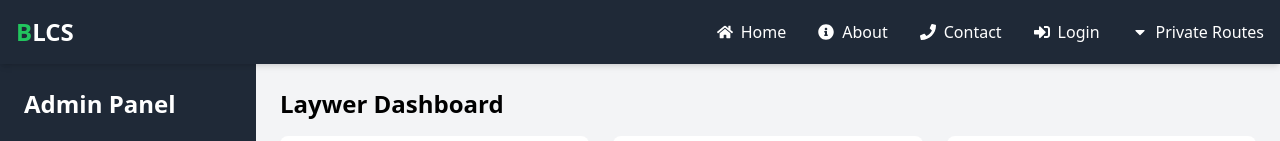
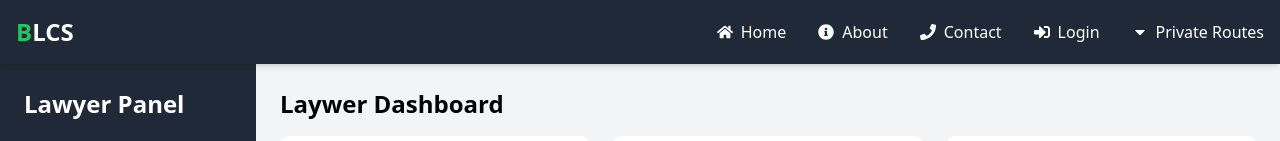
Before and after one commit to Mehedi7242/BLSC, a React (Vite) app: page /dashboard in a window 1280 px wide. Shown: the top 141 px of the page. Built offline with nearby package versions, Linux system fonts and the light colour scheme.

Commit message:
feat:dashboard added lawer

```diff
--- a/src/features/dashboard/Dashboard.jsx
+++ b/src/features/dashboard/Dashboard.jsx
@@ -7,7 +7,7 @@ const Dashboard = () => {
     <div className="flex h-screen bg-gray-100">
       {/* Sidebar */}
       <div className="w-64 bg-gray-800 text-white p-6">
-        <h2 className="text-2xl font-bold mb-8">Admin Panel</h2>
+        <h2 className="text-2xl font-bold mb-8">Lawyer Panel</h2>
         <nav>
           <ul>
             <li className="mb-4">
```
